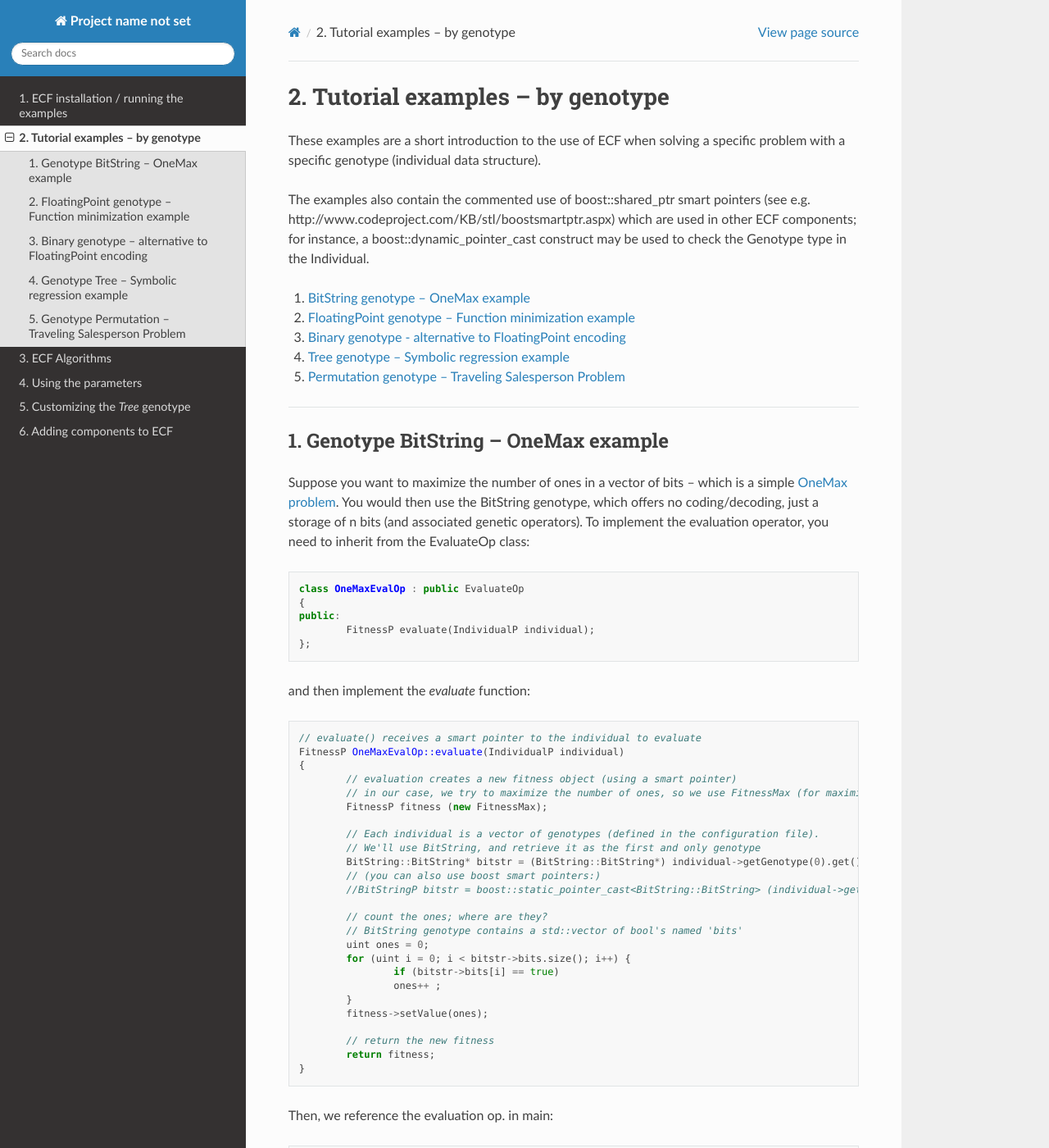
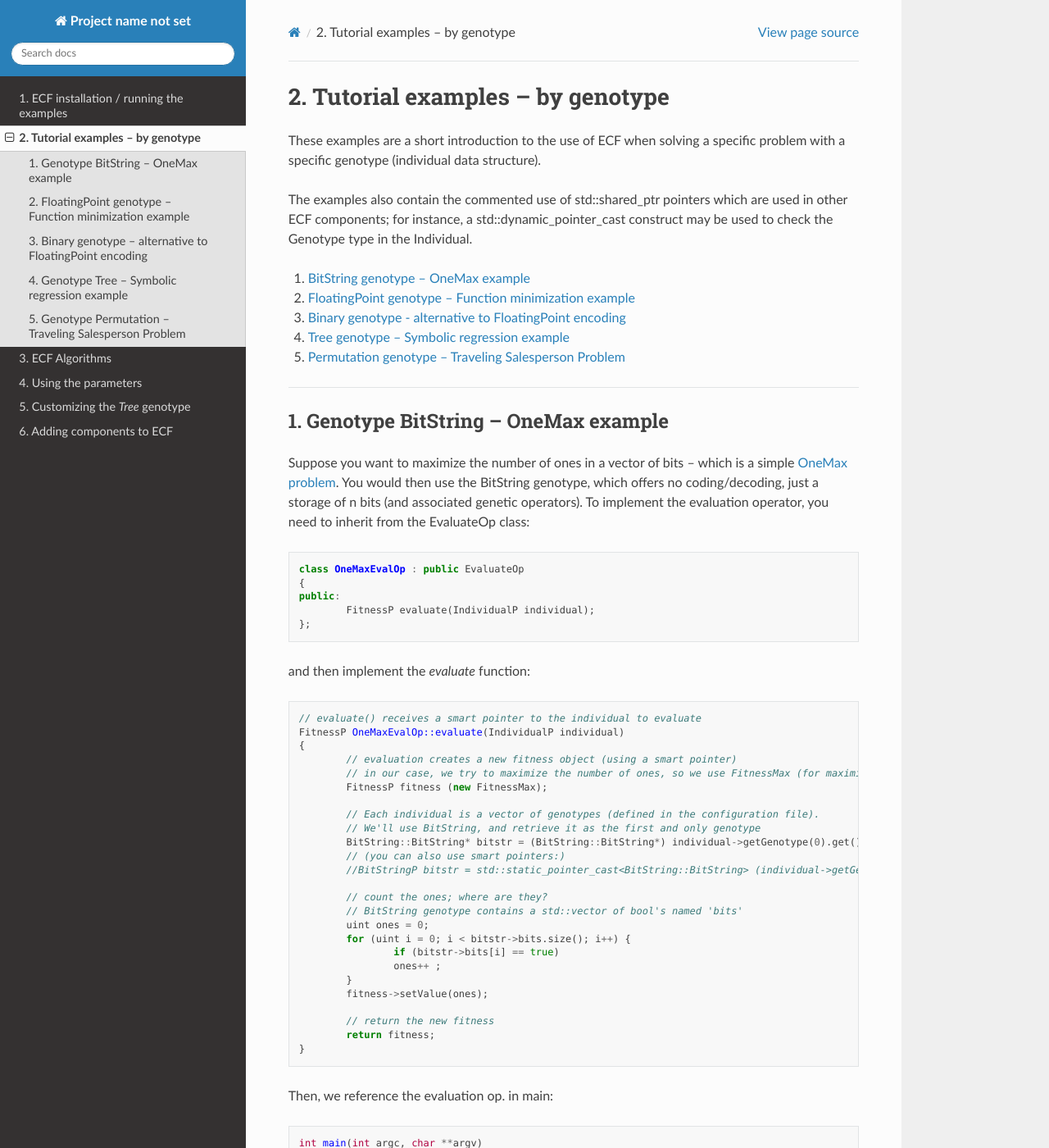
Before and after one commit to djakobovic/ECF, a Sphinx documentation site: the page built from docs/tutorial.rst, in a window 1280 px wide and 1400 px high. Shown: the whole window at 82% size. Built offline with Sphinx 7.4.7 and the Read the Docs theme 2.0.0, drawn with Linux system fonts in a browser that asks for light colours; some of the changed text lies outside the part shown.

Commit message:
RTD edits

```diff
--- a/docs/tutorial.rst
+++ b/docs/tutorial.rst
@@ -5,10 +5,9 @@
 These examples are a short introduction to the use of ECF when solving a
 specific problem with a specific genotype (individual data structure).
 
-The examples also contain the commented use of boost::shared_ptr smart
-pointers (see e.g. http://www.codeproject.com/KB/stl/boostsmartptr.aspx)
-which are used in other ECF components; for instance, a
-boost::dynamic_pointer_cast construct may be used to check the Genotype
+The examples also contain the commented use of std::shared_ptr
+pointers which are used in other ECF components; for instance, a
+std::dynamic_pointer_cast construct may be used to check the Genotype
 type in the Individual.
 
 
@@ -55,8 +54,8 @@ and then implement the *evaluate* function:
 		// Each individual is a vector of genotypes (defined in the configuration file).
 		// We'll use BitString, and retrieve it as the first and only genotype
 		BitString::BitString* bitstr = (BitString::BitString*) individual->getGenotype(0).get(); // don't need zero for the first one
-		// (you can also use boost smart pointers:)
-		//BitStringP bitstr = boost::static_pointer_cast<BitString::BitString> (individual->getGenotype(0));
+		// (you can also use smart pointers:)
+		//BitStringP bitstr = std::static_pointer_cast<BitString::BitString> (individual->getGenotype(0));
 
 		// count the ones; where are they?
 		// BitString genotype contains a std::vector of bool's named 'bits'
@@ -168,8 +167,8 @@ and then implement the *evaluate* function:
 
            // we define FloatingPoint as the only genotype (in the configuration file)
            FloatingPoint::FloatingPoint* gen = (FloatingPoint::FloatingPoint*) individual->getGenotype().get();
-           // (you can also use boost smart pointers:)
-           //FloatingPointP gen = boost::dynamic_pointer_cast<FloatingPoint::FloatingPoint> (individual->getGenotype());
+           // (you can also use smart pointers:)
+           //FloatingPointP gen = std::dynamic_pointer_cast<FloatingPoint::FloatingPoint> (individual->getGenotype());
 
            double realTemp, value = 0;
            // we implement the fitness function 'as is', without any translation
@@ -391,8 +390,8 @@ evaluator implementation may look like this:
 
            // get the genotype we defined in the configuration file
            Tree::Tree* tree = (Tree::Tree*) individual->getGenotype().get();
-           // (you can also use boost smart pointers:)
-           //TreeP tree = boost::static_pointer_cast<Tree::Tree> (individual->getGenotype());
+           // (you can also use smart pointers:)
+           //TreeP tree = std::static_pointer_cast<Tree::Tree> (individual->getGenotype());
 
            double value = 0;
            for(uint i = 0; i < nSamples; i++) {
@@ -531,8 +530,8 @@ cities or load them from a separate problem description file:
 
 		// get Permutation genotype from the individual
 		Permutation::Permutation* perm = (Permutation::Permutation*) individual->getGenotype().get();
-		// (you can also use boost smart pointers:)
-		//PermutationP perm = boost::static_pointer_cast<Permutation::Permutation> (individual->getGenotype());
+		// (you can also use smart pointers:)
+		//PermutationP perm = std::static_pointer_cast<Permutation::Permutation> (individual->getGenotype());
 
 		int fitnessV = 0;
 		// genotype Permutation keeps a vector of indexes named 'variables'
```
Also changed, not shown: docs/components.rst (+6 -6 lines).
